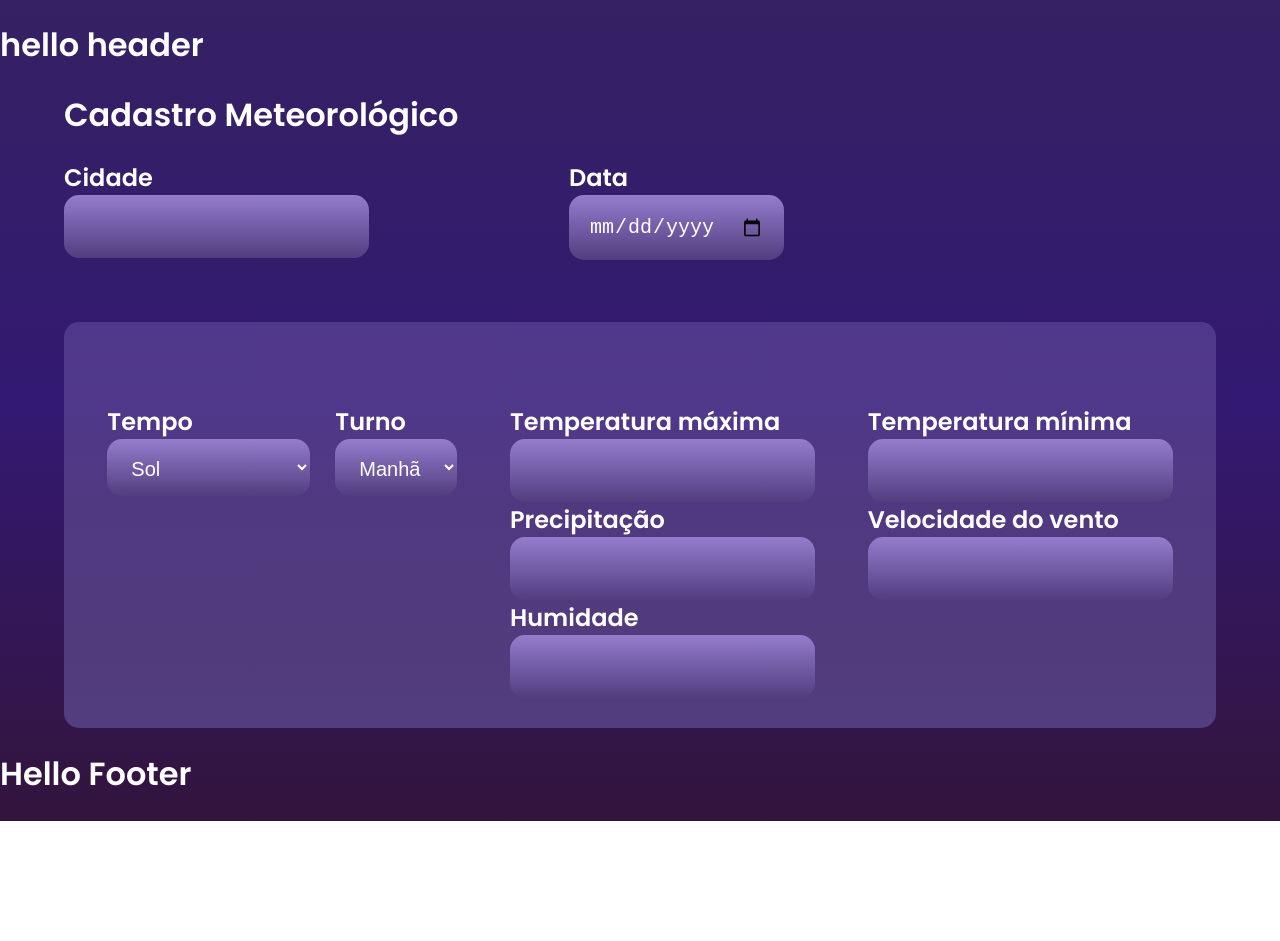
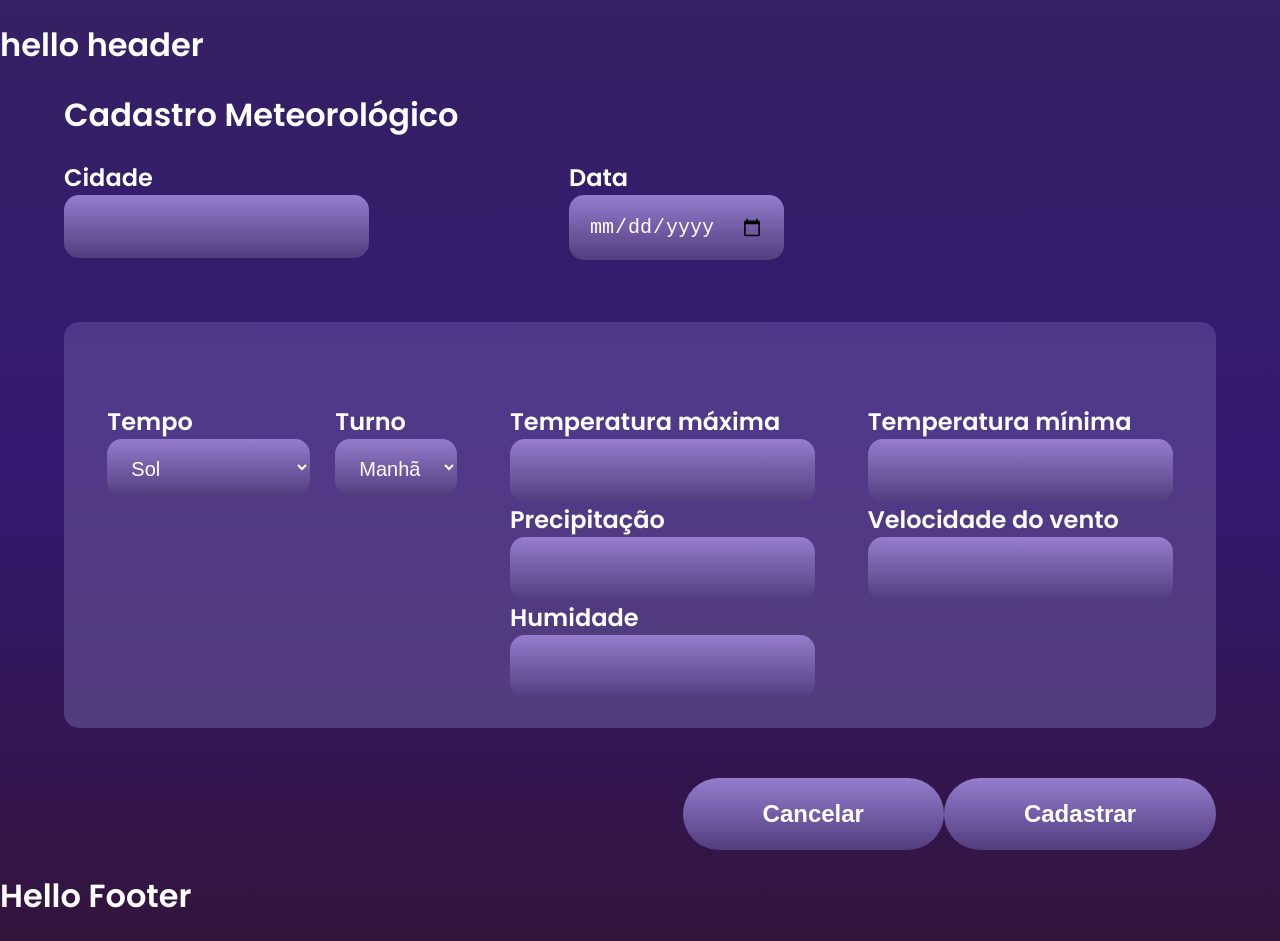
Before and after one commit to dbserver/dbcamp-weather-app, a React (Create React App) app: page / in a window 1280 px wide. Before the commit the page ends 821 px from the top, so only its background shows below. Built offline with nearby package versions, Linux system fonts and the light colour scheme.

Commit message:
feat/ add buttons

```diff
--- a/package.json
+++ b/package.json
@@ -10,8 +10,10 @@
     "@types/node": "^16.18.18",
     "@types/react": "^18.0.28",
     "@types/react-dom": "^18.0.11",
+    "axios": "^1.4.0",
     "react": "^18.2.0",
     "react-dom": "^18.2.0",
+    "react-router-dom": "^6.11.0",
     "react-scripts": "5.0.1",
     "typescript": "^4.9.5",
     "web-vitals": "^2.1.4"
--- a/src/pages/cadastrar/cadastrar.module.css
+++ b/src/pages/cadastrar/cadastrar.module.css
@@ -49,3 +49,17 @@
 #tempoBox{
     margin-right: 25px;
 }
+.buttonsBox button{
+  padding: 22px 80px;
+  background: linear-gradient(180deg, #957DCD 0%, #523D7F 100%);
+  border-radius: 100px;
+  border: none;
+  color: white;
+  font-weight: 600;
+  font-size: 24px;
+}
+.buttonsBox{
+  margin-top: 50px;
+  display: flex;
+  justify-content: end;
+}
--- a/src/pages/cadastrar/index.tsx
+++ b/src/pages/cadastrar/index.tsx
@@ -1,6 +1,30 @@
 import styles from "./cadastrar.module.css";
+import axios from "axios";
 
 export default function Cadastrar() {
+  async function post() {
+    axios
+      .post("http://localhost:4767/api/v1/meteorologia", {
+        cidade: "Madre de deus",
+        data: "2023-04-28",
+        tempo: "SOL",
+        turno: "DIA",
+        temperaturaMaxima: 0,
+        temperaturaMinima: 0,
+        precipitacao: 0,
+        umidade: 0,
+        velocidadeVentos: 0,
+      })
+      .then(function (response:any) {
+        console.log(response);
+        alert("Parabéns você cadastrou um registro");
+      })
+      .catch(function (error:any) {
+        console.error(error);
+        alert("Infelizmente você não conseguiu cadastrar um registro");
+      });
+  }
+
   return (
     <div className={styles.conteiner}>
       <h1>Cadastro Meteorológico</h1>
@@ -19,13 +43,13 @@ export default function Cadastrar() {
         </div>
 
         <div className={styles.form_box}>
-
           <div className={styles.coluna}>
-
             <div className={styles.content_input} id={styles.tempoBox}>
               <label htmlFor="">Tempo</label>
               <select name="select" className={styles.inputBox}>
-                <option value="SOL" selected>Sol</option>
+                <option value="SOL" selected>
+                  Sol
+                </option>
                 <option value="CHUVA">Chuva</option>
                 <option value="NUBLADO">Nublado</option>
                 <option value="TEMPESTADE">Tempestade</option>
@@ -36,7 +60,9 @@ export default function Cadastrar() {
             <div className={styles.content_input}>
               <label htmlFor="">Turno</label>
               <select name="select">
-                <option value="DIA" selected>Manhã</option>
+                <option value="DIA" selected>
+                  Manhã
+                </option>
                 <option value="NOITE">Noite</option>
               </select>
             </div>
@@ -57,8 +83,11 @@ export default function Cadastrar() {
             <label htmlFor="">Velocidade do vento</label>
             <input type="number" name="velocidadeDoVento" id="" />
           </div>
-
         </div>
+      </div>
+      <div className={styles.buttonsBox}>
+        <button>Cancelar</button>
+        <button onClick={post}>Cadastrar</button>
       </div>
     </div>
   );
```
Also changed, not shown: 1 other file (tests, documents, lock files or other folders).
